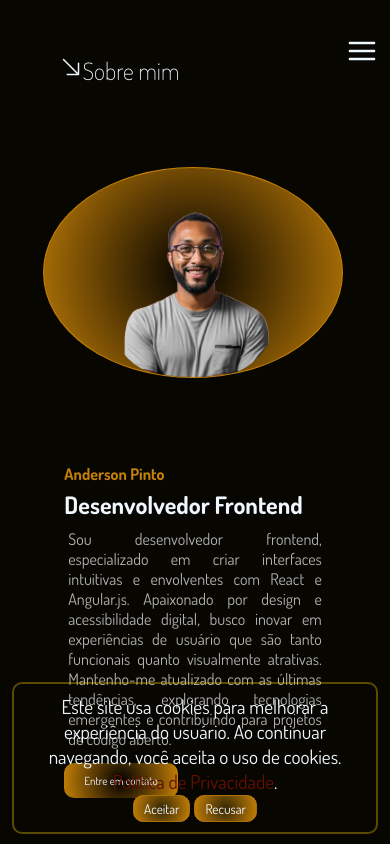
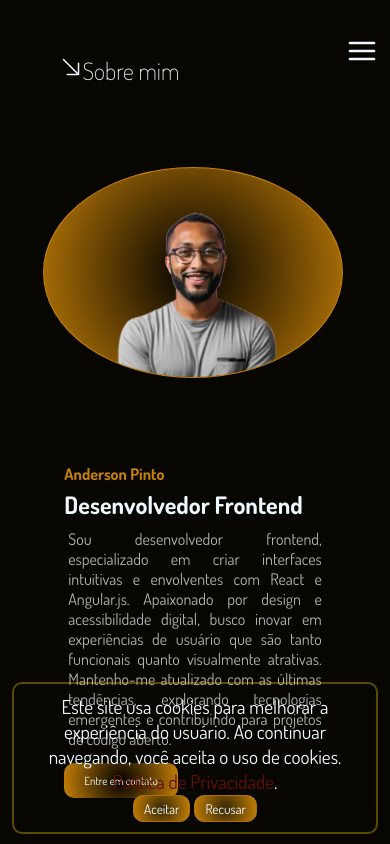
Before and after one commit to AndersonAPinto/react-portfolioPro, a React (Create React App) app: page /aboutme in a window 390 px wide. Shown: the top 844 px of the page. Built offline with nearby package versions, Linux system fonts and the light colour scheme; a web font is replaced by a local one.

Commit message:
update picture

```diff
--- a/src/components/Pages/aboutmemobile.css
+++ b/src/components/Pages/aboutmemobile.css
@@ -79,7 +79,7 @@
         width: 55%;
     }
     img{
-        height: 20vh;
+        height: 22vh;
         width:auto;
         margin-top: 1vh;
         margin-left: 3.5vw;
```
